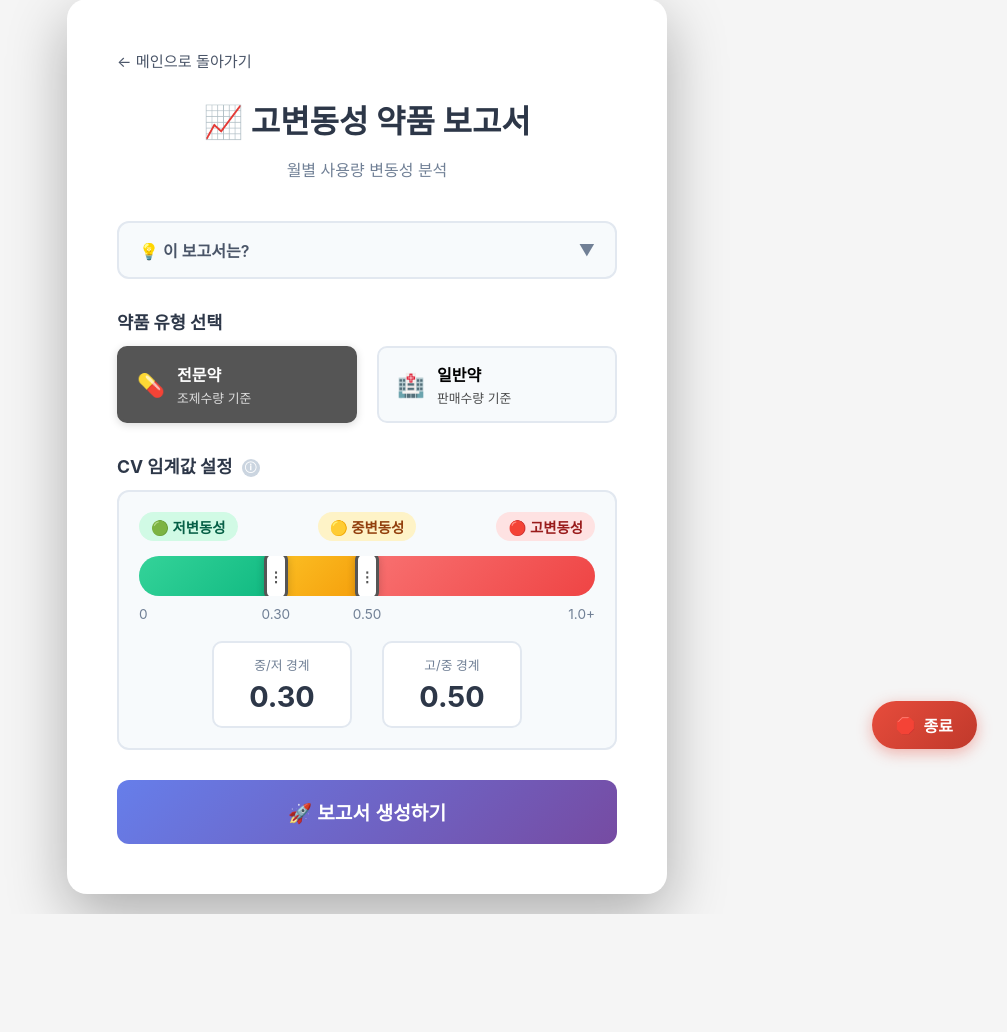
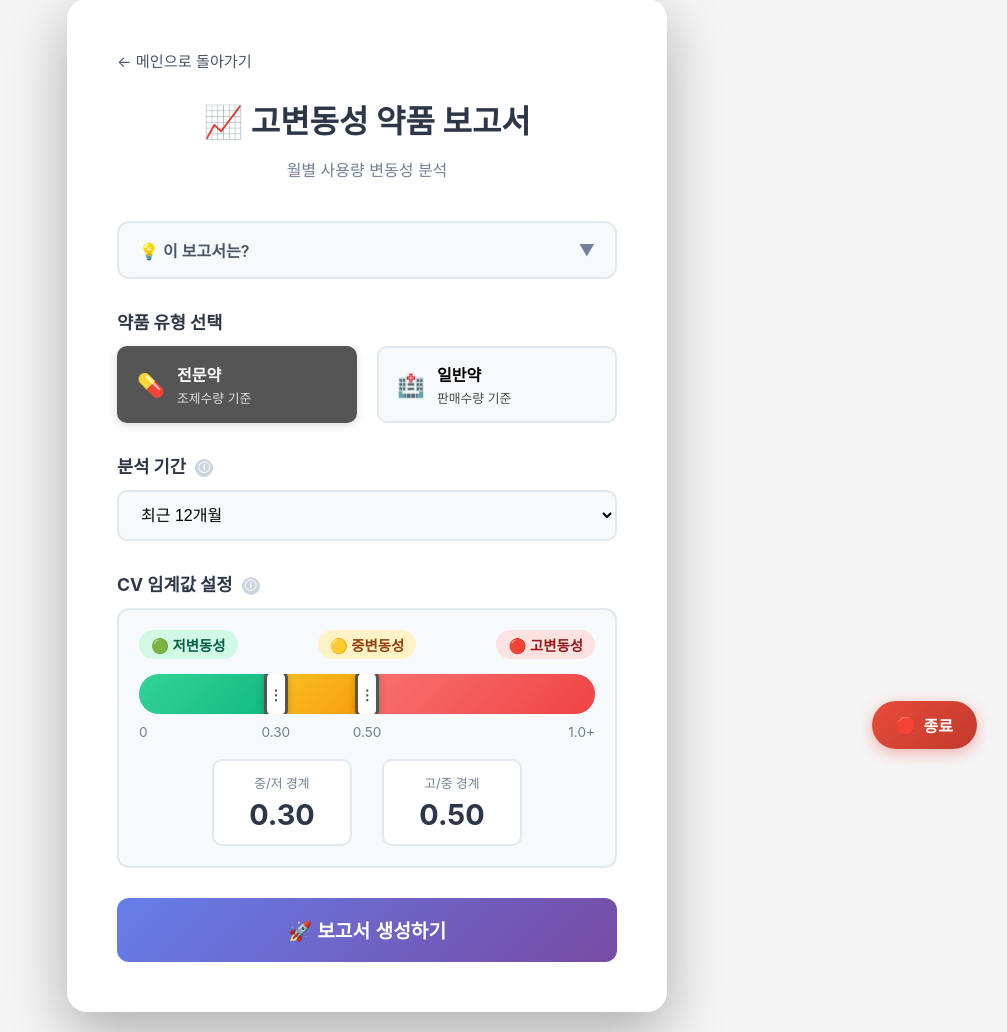
Before and after one commit to ejrwoals/yak-jaego, a Flask app: page /workflow/volatility in a window 1280 px wide. Shown: the part 21-1053 px from the top of the page, without its empty margins (273-1280 px from the left). Before the commit the page ends 935 px from the top, so only its background shows below. Run offline with Flask 3, Linux system fonts and the light colour scheme.

Commit message:
Add analysis period selection feature to high volatility drug report with proper data filtering

```diff
--- a/templates/workflow_volatility.html
+++ b/templates/workflow_volatility.html
@@ -530,6 +530,21 @@
 
             <div class="form-group">
                 <label>
+                    분석 기간
+                    <span class="tooltip" title="분석에 사용할 데이터 기간을 선택합니다.&#10;최근 N개월 데이터만 사용하여 변동성을 분석합니다.">ⓘ</span>
+                </label>
+                <select name="analysis_period" id="analysisPeriod" style="width: 100%; padding: 14px 18px; border: 2px solid #e2e8f0; border-radius: 10px; font-size: 1em; background: #f7fafc; cursor: pointer; transition: all 0.3s;">
+                    <option value="0">전체 기간</option>
+                    <option value="3">최근 3개월</option>
+                    <option value="6">최근 6개월</option>
+                    <option value="9">최근 9개월</option>
+                    <option value="12" selected>최근 12개월</option>
+                    <option value="24">최근 24개월</option>
+                </select>
+            </div>
+
+            <div class="form-group">
+                <label>
                     CV 임계값 설정
                     <span class="tooltip" title="변동성 분류 기준을 설정합니다.&#10;• 고변동성: CV > 고/중 경계&#10;• 중변동성: 중/저 경계 ≤ CV ≤ 고/중 경계&#10;• 저변동성: CV < 중/저 경계">ⓘ</span>
                 </label>
--- a/web_app.py
+++ b/web_app.py
@@ -187,6 +187,7 @@ def generate_volatility_report_route():
         mode = request.form.get('mode', 'dispense')
         threshold_high = float(request.form.get('threshold_high', 0.5))
         threshold_mid = float(request.form.get('threshold_mid', 0.3))
+        analysis_period = int(request.form.get('analysis_period', 0))  # 0 = 전체 기간
 
         if mode not in ['dispense', 'sale']:
             return jsonify({'status': 'error', 'message': '잘못된 보고서 유형입니다.'}), 400
@@ -220,6 +221,10 @@ def generate_volatility_report_route():
             first_record = df.iloc[0]
             num_months = len(first_record['월별_조제수량_리스트'])
             months = [f"Month {i+1}" for i in range(num_months)]
+
+        # 분석 기간 적용 (최근 N개월만 사용)
+        if analysis_period > 0 and len(months) > analysis_period:
+            months = months[-analysis_period:]
 
         # 보고서 생성
         from generate_volatility_report import create_and_save_report as create_volatility_report
```
Also changed, not shown: generate_volatility_report.py (+11 -2 lines), README.md.
